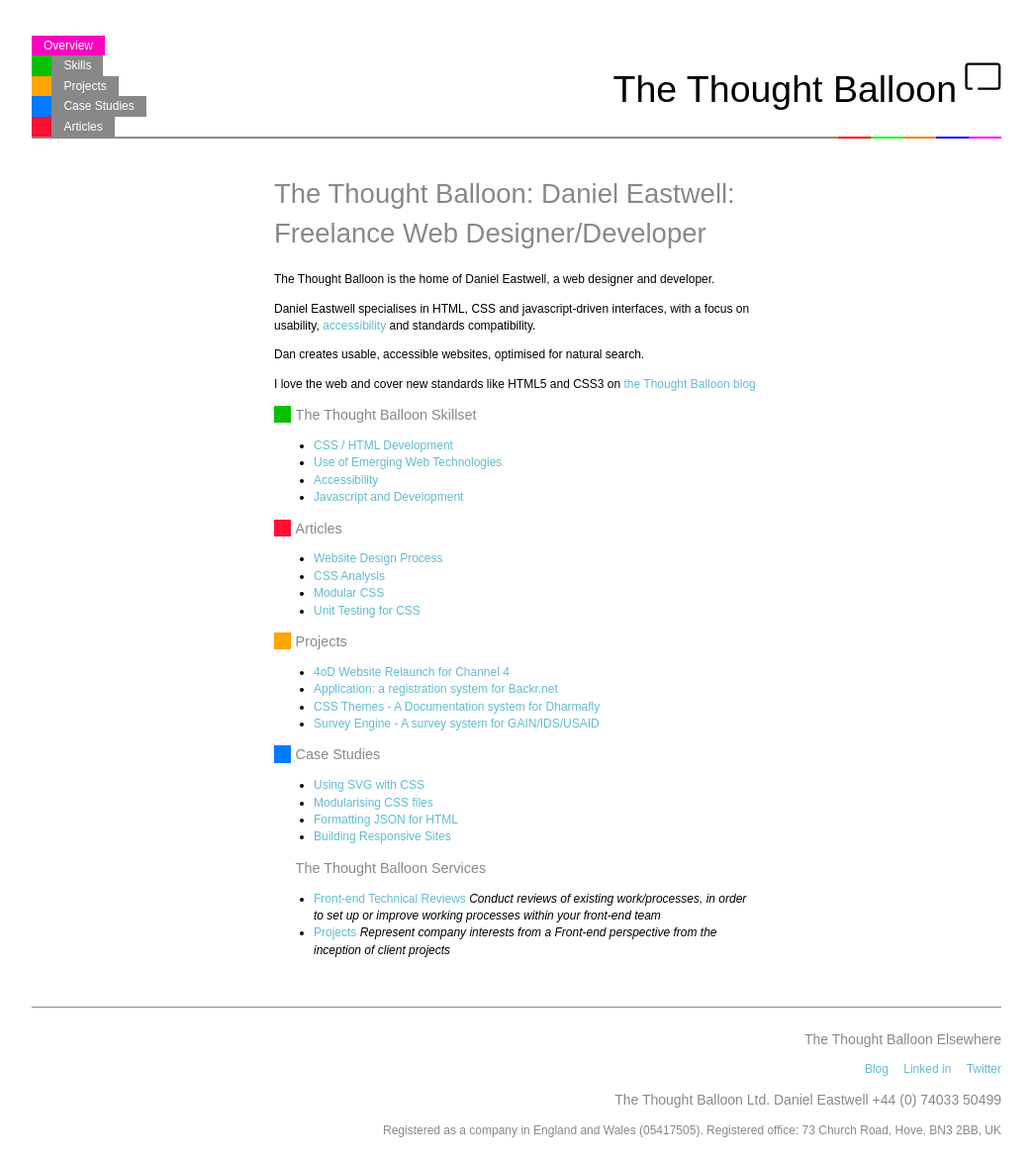
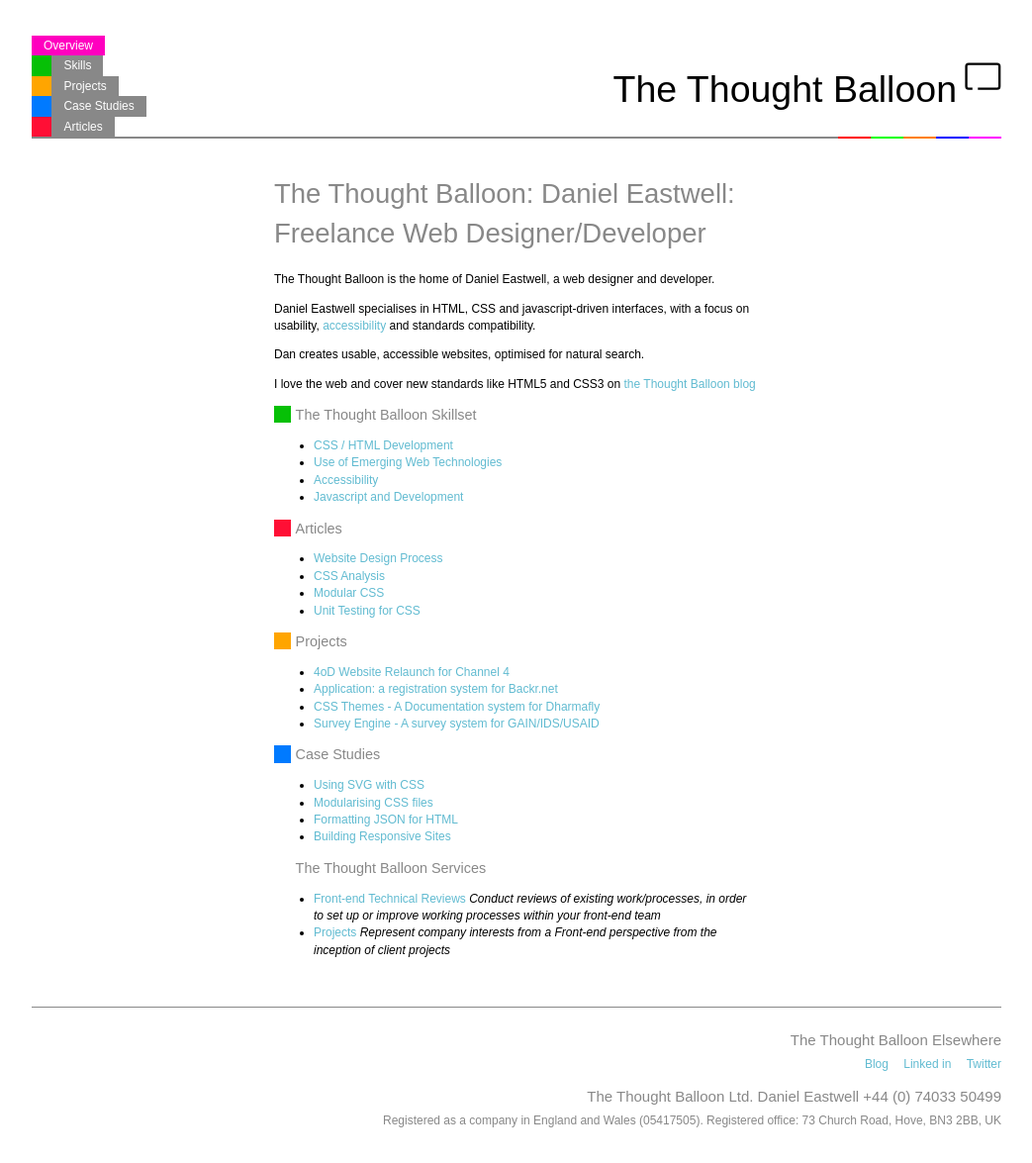
Before and after one commit to maskingtape/maskingtape.github.io, a Jekyll site: the page built from index.html, in a window 1280 px wide. Shown: the whole page at 99% size, without its empty margins (118-1161 px from the left). Built offline with Jekyll 4.4.1, drawn with Linux system fonts in a browser that asks for light colours; Markdown is read by kramdown in place of the engine named in the settings.

Commit message:
Update styling of headers, spacing in footer #3

```diff
--- a/css/styles.css
+++ b/css/styles.css
@@ -126,17 +126,21 @@ footer[role="contentinfo"] {
   border-top: 1px solid #888888;
   text-align: right; }
 
+.links-elsewhere {
+  margin-top: 0; }
+
 .links-elsewhere li {
   display: inline-block;
   list-style: none;
   padding-left: 1em; }
 
 footer[role="contentinfo"] p {
-  color: #888888; }
+  color: #888888;
+  margin-top: 0; }
 
 footer[role="contentinfo"] h1 {
-  font-family: sans-serif;
-  font-size: 1.4rem; }
+  font-size: 1.5rem;
+  margin-bottom: 0.35em; }
 
 figure {
   margin: 0; }
```
Also changed, not shown: css/styles.scss (+8 -2 lines).
